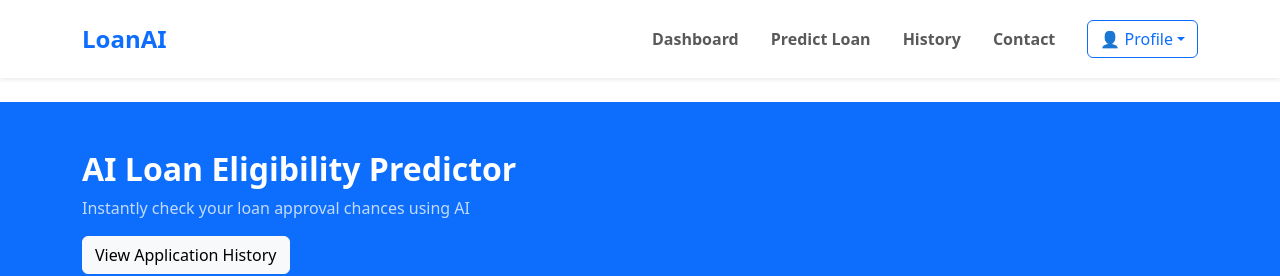
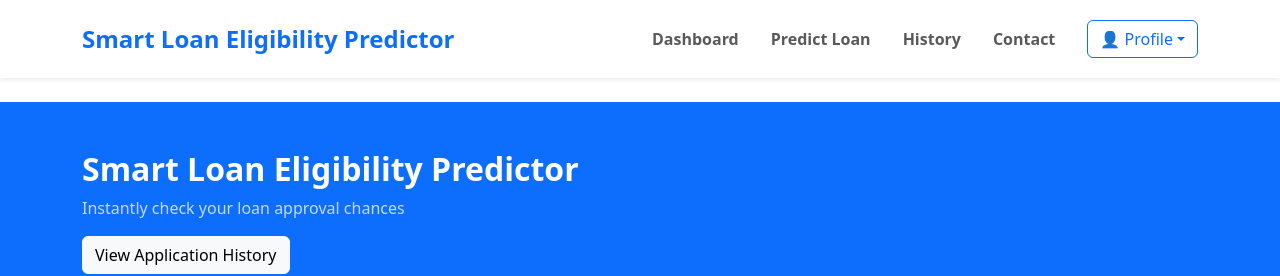
Before and after one commit to trivikram-coder/lap-client, a React (Vite) app: page /predict in a window 1280 px wide. Shown: the top 276 px of the page. Built offline with nearby package versions, Linux system fonts and the light colour scheme; no server answers; sample sign-in values are in the browser's storage.

Commit message:
fix: update branding in Navbar and PredictPage for consistency

```diff
--- a/src/components/Navbar.jsx
+++ b/src/components/Navbar.jsx
@@ -18,7 +18,7 @@ export default function Navbar() {
 
         {/* LOGO */}
         <Link className="navbar-brand fw-bold text-primary fs-4" to="/home">
-          LoanAI
+          Smart Loan Eligibility Predictor
         </Link>
 
         {/* MOBILE MENU */}
--- a/src/pages/Predict.jsx
+++ b/src/pages/Predict.jsx
@@ -83,9 +83,9 @@ export default function PredictPage() {
       {/* HERO */}
       <div className="bg-primary text-white py-5 shadow-sm">
         <Container>
-          <h2 className="fw-bold">AI Loan Eligibility Predictor</h2>
+          <h2 className="fw-bold">Smart Loan Eligibility Predictor</h2>
           <p className="opacity-75 mb-0">
-            Instantly check your loan approval chances using AI
+            Instantly check your loan approval chances
           </p>
 
           <Button
```
